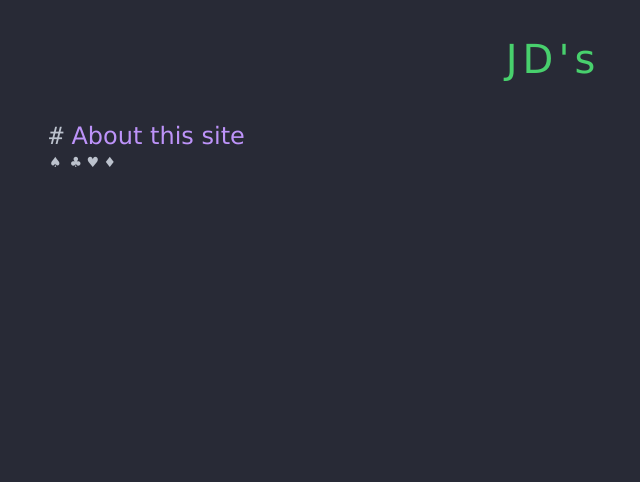
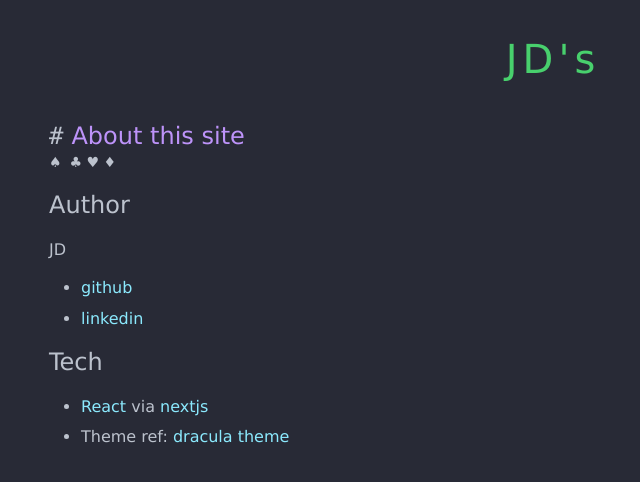
Before and after one commit to jdinhify/jdinh-life, a Next.js app: page /about in a window 1280 px wide. Shown: the top 482 px of the page, without its empty margins (87-727 px from the left). Built offline with nearby package versions, Linux system fonts and the light colour scheme; what react-lowlight would draw is missing.

Commit message:
fix /about content

```diff
--- a/pages/about.js
+++ b/pages/about.js
@@ -2,7 +2,9 @@ import React from 'react'
 
 import Page from '../modules/layout/main'
 
-const content = `
+export default () =>
+  <Page title='About this site'>{`
+
 ## Author
 
 JD
@@ -15,6 +17,5 @@ JD
 
  - [React](https://facebook.github.io/react/) via [nextjs](https://github.com/zeit/next.js/)
  - Theme ref: [dracula theme](https://draculatheme.com/)
-`
 
-export default () => <Page title='About this site' content={content} />
+  `}</Page>
```
